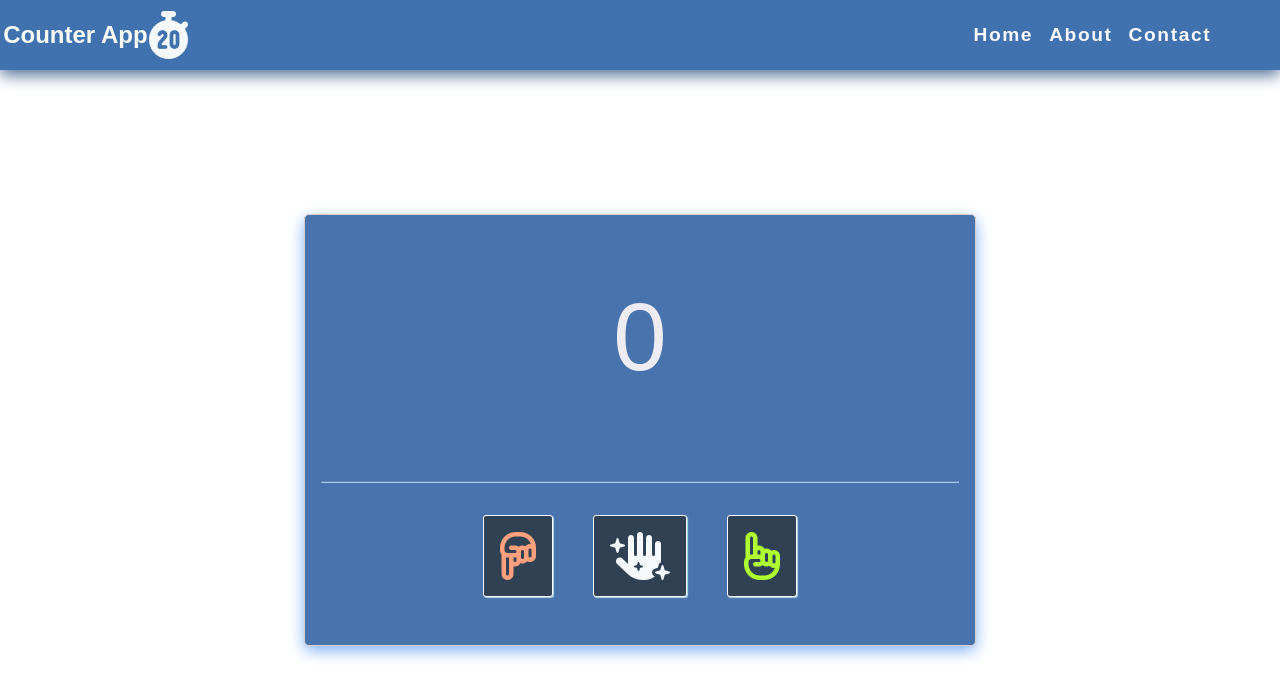
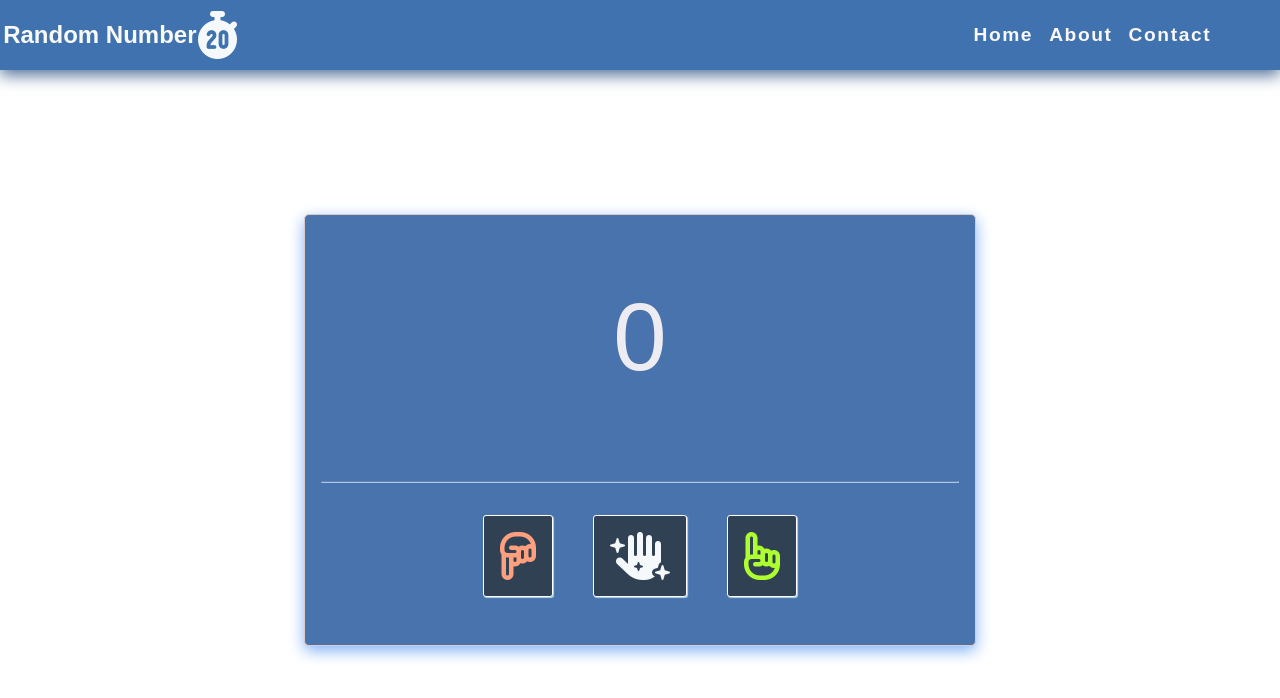
Before and after one commit to umaidali236/random-number, a plain HTML site: page src/index.html in a window 1280 px wide. Drawn offline with Linux system fonts and the light colour scheme.

Commit message:
Changed text in index.html from counter app to random number

```diff
--- a/src/index.html
+++ b/src/index.html
@@ -9,7 +9,7 @@
         integrity="sha512-SnH5WK+bZxgPHs44uWIX+LLJAJ9/2PkPKZ5QiAj6Ta86w+fsb2TkcmfRyVX3pBnMFcV7oQPJkl9QevSCWr3W6A=="
         crossorigin="anonymous" referrerpolicy="no-referrer" />
     <link rel="stylesheet" href="styles.css" />
-    <title>Counter App</title>
+    <title>Random Number</title>
 </head>
 
 <body>
@@ -17,7 +17,7 @@
     <nav>
         <div class="nav-main">
             <div class="nav-header">
-                <h1 class="nav-h1">Counter App</h1> <i class="fa-solid fa-stopwatch-20"></i>
+                <h1 class="nav-h1">Random Number</h1> <i class="fa-solid fa-stopwatch-20"></i>
             </div>
             <ul class="menu">
                 <li>
```
